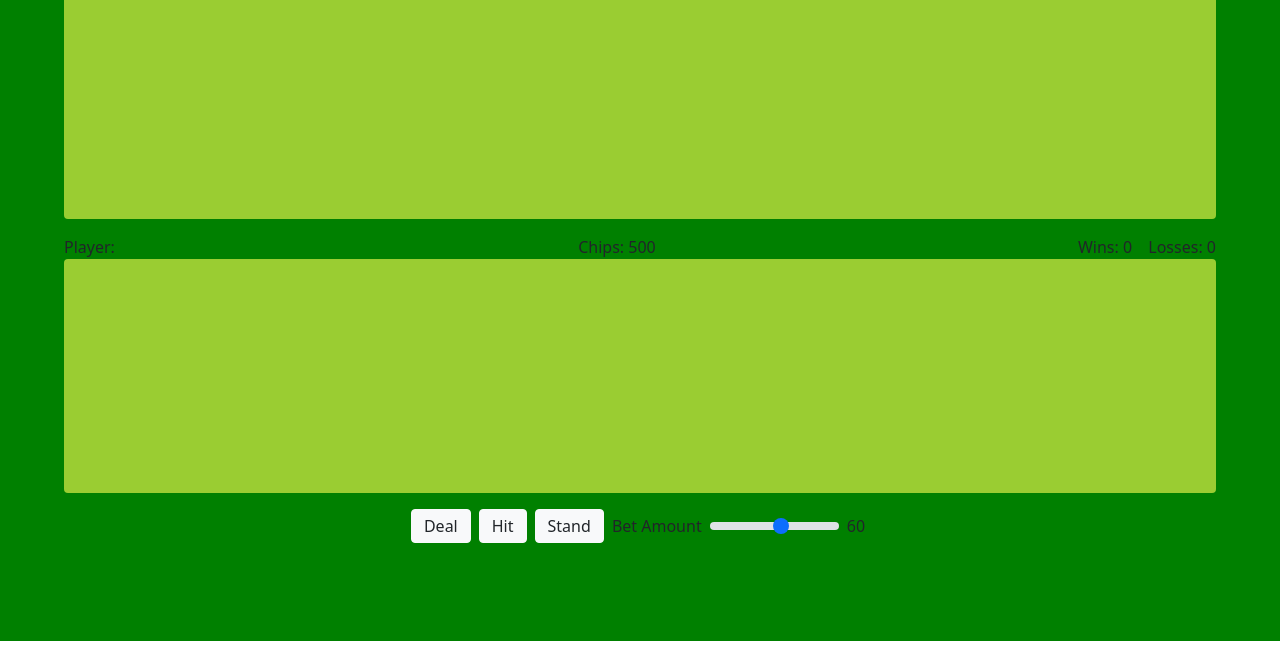
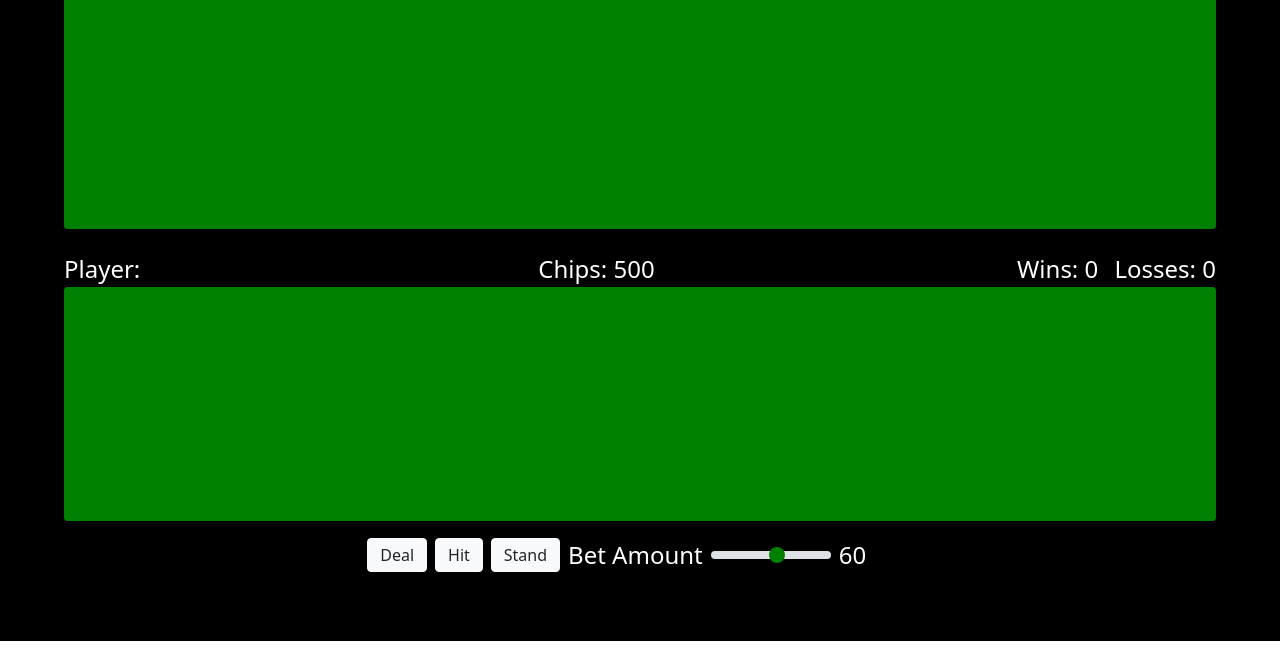
Before and after one commit to jamescr757/blackjack-game, a plain HTML site: page index.html in a window 1280 px wide. Shown: the part 159-816 px from the top of the page. Drawn offline with nearby package versions, Linux system fonts and the light colour scheme.

Commit message:
styling complete. changed bg-color, font-size, font-color, input slider color, width

```diff
--- a/css/style.css
+++ b/css/style.css
@@ -1,10 +1,11 @@
 * {
     margin: 0;
     padding: 0;
+    color: white;
 }
 
 .table {
-    background-color: green;
+    background-color: black;
     width: 100vw;
     height: 100vh;
     display: flex;
@@ -34,7 +35,7 @@
 #dealer-hand, #player-hand {
     width: 100%;
     height: 100%;
-    background-color: yellowgreen;
+    background-color: green;
     overflow: scroll;
 }
 
@@ -54,7 +55,7 @@
 }
 
 #betAmountLabel {
-    min-width: 90px;
+    min-width: 130px;
     text-align: center;
 }
 
@@ -66,3 +67,27 @@
 #player-wins, #player-losses {
     align-self: flex-end;
 }
+
+button, span, label {
+    font-size: 1.5rem;
+}
+
+#dealer-hand {
+    margin-top: -2px;
+}
+
+#wager {
+    width: 70px;
+}
+
+#betAmount {
+    width: 120px;
+}
+
+input[type="range"]::-webkit-slider-thumb {
+    background-color: green;
+}
+
+input[type="range"]::-webkit-slider-thumb:active {
+    background-color: green;
+}
--- a/index.html
+++ b/index.html
@@ -22,8 +22,8 @@
       </div>
     </div>
     <div class="player pb-3 mb-4">
-      <div class="player-status p-0">
-        <div class="p-0" style="width: 100px;"><span id="player-points" class="points">Player:</span></div>
+      <div class="player-status p-0 mt-3">
+        <div class="p-0" style="width: 120px;"><span id="player-points" class="points">Player:</span></div>
         <span class="p-0" id="player-chips">Chips: 500</span>
         <div class="player-record p-0">
           <span class="p-0 mx-2" id="player-wins">Wins: 0</span>
@@ -34,7 +34,7 @@
         <!-- Player Hand -->
       </div>
     </div>
-    <div class="buttons mb-3">
+    <div class="buttons mb-2 mt-4">
       <button id="deal-button" type="button" class="btn btn-light mx-1 py-1">Deal</button>
       <button id="hit-button" type="button" class="btn btn-light mx-1 py-1">Hit</button>
       <button id="stand-button" type="button" class="btn btn-light mx-1 py-1">Stand</button>
```
